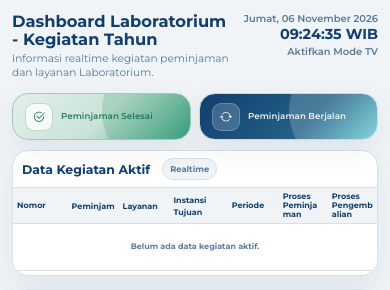
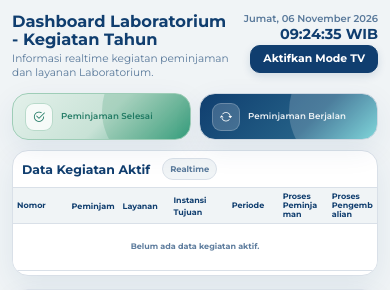
Before and after one commit to saepul020/silebat, a Django app: template apps/dashboard/templates/dashboard/display.html in a window 390 px wide. Shown: the top 290 px of the page. Run offline with Django 5.2, Linux system fonts and the light colour scheme; the template is opened without the code that fills it, so the values that code supplies are empty.

Commit message:
udpate responsive live tv

```diff
--- a/apps/dashboard/templates/dashboard/display.html
+++ b/apps/dashboard/templates/dashboard/display.html
@@ -10,8 +10,8 @@
     <link rel="stylesheet" href="{% static 'css/base.css' %}?v=20260505-pelatihan-v3">
     <link rel="stylesheet" href="{% static 'css/dashboard.css' %}?v=20260505-dashboard-items-v2">
     <link rel="stylesheet" href="https://cdn.jsdelivr.net/npm/bootstrap-icons@1.13.1/font/bootstrap-icons.min.css">
-    <link rel="stylesheet" href="{% static 'css/dashboard_display.css' %}?v=20261106-tv-fit-v1">
-    {% if tv_mode %}<link rel="stylesheet" href="{% static 'css/tv_screen.css' %}?v=20261106-tv-fit-v1">{% endif %}
+    <link rel="stylesheet" href="{% static 'css/dashboard_display.css' %}?v=20261106-tv-button-v1">
+    {% if tv_mode %}<link rel="stylesheet" href="{% static 'css/tv_screen.css' %}?v=20261106-tv-space-v1">{% endif %}
     <link rel="stylesheet" href="{% static 'css/loading.css' %}?v=20260612-global-loading-v1">
 </head>
 <body class="tv-body">
@@ -134,7 +134,7 @@
     <script src="{% static 'js/loading.js' %}?v=20260612-global-loading-v1" defer></script>
     <script src="https://cdn.jsdelivr.net/npm/chart.js@4.4.3/dist/chart.umd.min.js" defer></script>
     <script src="{% static 'js/chart_data.js' %}?v=20261106-instansi-sort-v1" defer></script>
-    {% if tv_mode %}<script src="{% static 'js/tv_layout.js' %}?v=20261106-tv-fit-v1" defer></script>{% endif %}
+    {% if tv_mode %}<script src="{% static 'js/tv_layout.js' %}?v=20261106-tv-space-v1" defer></script>{% endif %}
     <script src="{% static 'js/dashboard_display.js' %}?v=20261106-tv-fit-v1" defer></script>
 </body>
 </html>
--- a/static/css/dashboard_display.css
+++ b/static/css/dashboard_display.css
@@ -79,6 +79,35 @@ body.tv-body {
     color: var(--color-primary-navy);
     font-size: clamp(0.9rem, 1.05vw, 1.2rem);
     line-height: 1;
+}
+
+.tv-mode-link {
+    display: inline-flex;
+    align-items: center;
+    justify-content: center;
+    min-height: 28px;
+    padding: 6px 12px;
+    border: 1px solid var(--color-primary-navy);
+    border-radius: 10px;
+    background: var(--color-primary-navy);
+    color: var(--color-white);
+    font-size: 0.68rem;
+    font-weight: 700;
+    line-height: 1.2;
+    text-decoration: none;
+    box-shadow: 0 3px 8px rgba(16, 62, 111, 0.14);
+    transition: background-color 0.2s ease, box-shadow 0.2s ease;
+}
+
+.tv-mode-link:hover {
+    background: #1a5c9c;
+    text-decoration: none;
+    box-shadow: 0 4px 10px rgba(16, 62, 111, 0.2);
+}
+
+.tv-mode-link:focus-visible {
+    outline: 2px solid var(--color-aqua-teal);
+    outline-offset: 3px;
 }
 
 .tv-stats {
--- a/static/js/tv_layout.js
+++ b/static/js/tv_layout.js
@@ -114,7 +114,7 @@ function initTvLayout() {
         setValue(root, '--tv-height', `${size.height}px`);
         setValue(root, '--tv-left', `${size.left}px`);
         setValue(root, '--tv-top', `${size.top}px`);
-        const base = 16 * Math.min(size.width / 1920, size.height / 1080);
+        const base = Math.min(16, Math.max(10, 16 * Math.min(size.width / 1920, size.height / 1080)));
         if (changed || dirty) {
             fontSize = base;
         }
```
Also changed, not shown: apps/dashboard/tv_screen.md (+3 -0 lines), static/css/tv_screen.css (+26 -21 lines).
